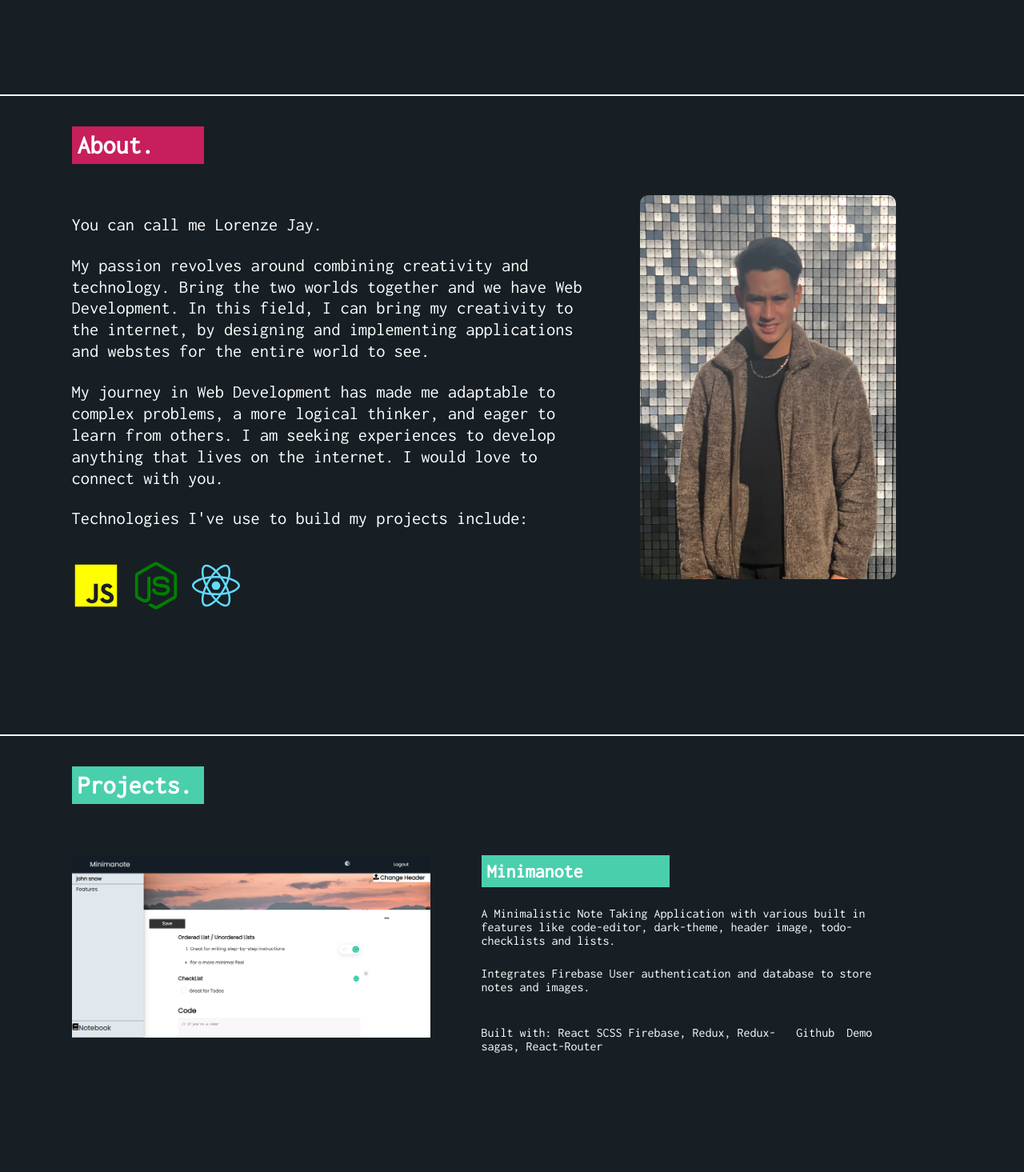
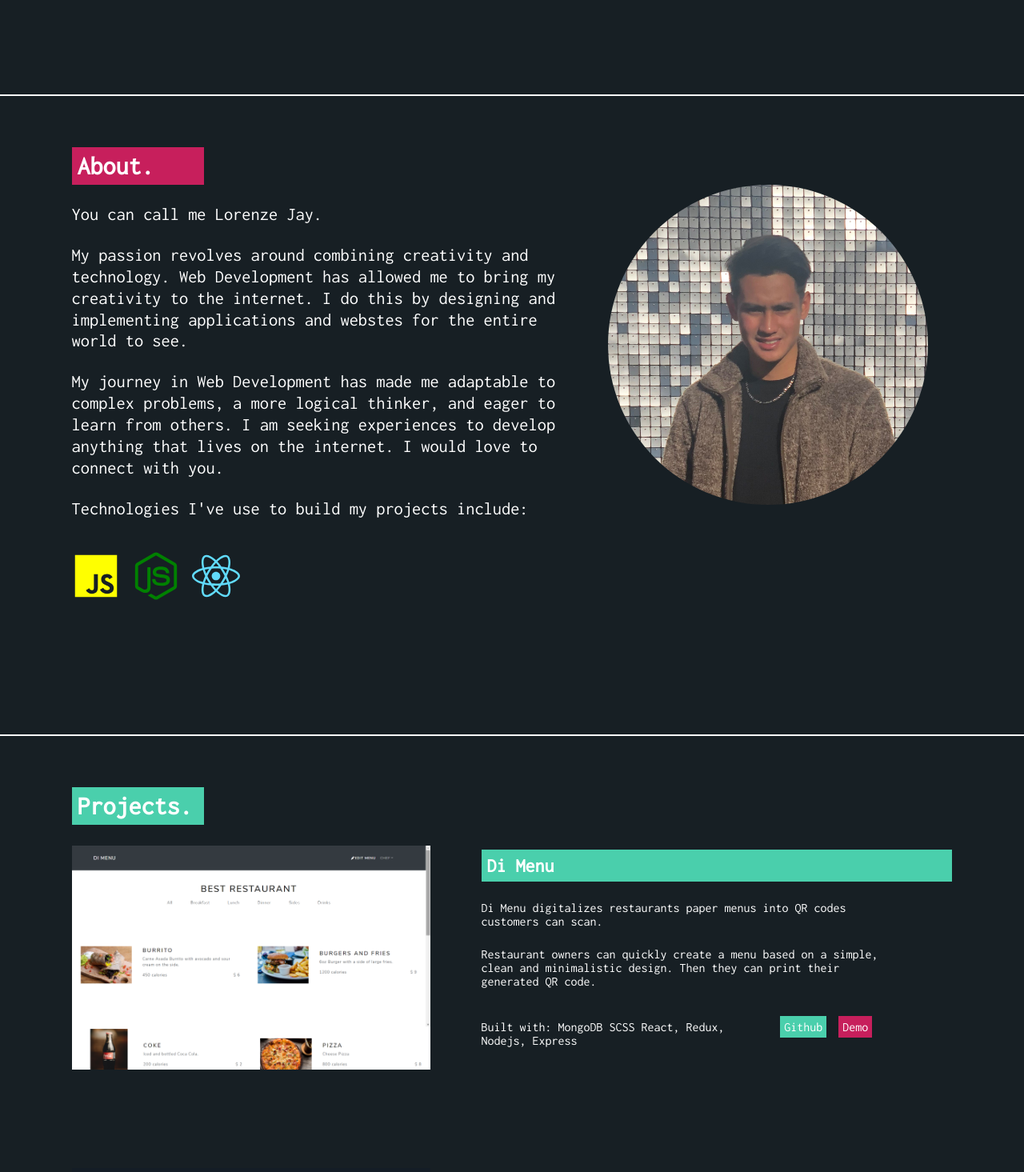
Before and after one commit to lorenzejay/portfolio, a React (Create React App) app: page / in a window 1280 px wide. Shown: the part 680-2145 px from the top of the page at 80% size. Built offline with nearby package versions, Linux system fonts and the light colour scheme.

Commit message:
adjusting for mobile view and added a new item for workr works

```diff
--- a/src/Components/About/About.js
+++ b/src/Components/About/About.js
@@ -11,7 +11,12 @@ function About() {
   const { darkThemeActive } = darkTheme;
 
   return (
-    <section style={{ backgroundColor: darkThemeActive ? "#171F24" : "white",  borderBottom: !darkThemeActive && "3px solid #333333"}}>
+    <section
+      style={{
+        backgroundColor: darkThemeActive ? "#171F24" : "white",
+        borderBottom: !darkThemeActive && "3px solid #333333",
+      }}
+    >
       <div className="section-title">
         <h3 id="about" style={{ color: darkThemeActive ? "white" : "white" }}>
           About.
@@ -24,10 +29,9 @@ function About() {
         >
           <p>You can call me Lorenze Jay.</p>
           <p>
-            My passion revolves around combining creativity and technology. Bring the two worlds
-            together and we have Web Development. In this field, I can bring my creativity to the
-            internet, by designing and implementing applications and webstes for the entire world to
-            see.
+            My passion revolves around combining creativity and technology. Web Development has
+            allowed me to bring my creativity to the internet. I do this by designing and
+            implementing applications and webstes for the entire world to see.
           </p>
           <p>
             My journey in Web Development has made me adaptable to complex problems, a more logical
--- a/src/Components/About/styles.scss
+++ b/src/Components/About/styles.scss
@@ -1,11 +1,12 @@
 section {
+  padding: 5% 0;
   color: white;
   min-height: 100vh;
   border-bottom: 2px solid white;
 }
 
 .section-title {
-  padding: 3% 7%;
+  padding: 0% 7%;
   h3 {
     font-size: 2rem;
     background-color: #c71f5c;
@@ -49,11 +50,13 @@ section p {
   margin-right: 15px;
 }
 .profile-pic {
-  width: 25vw;
-  height: 60vh;
+  width: 400px;
+  height: 400px;
   display: grid;
+  object-fit: cover;
+  object-position: top;
   margin: 0 auto;
-  border-radius: 10px;
+  border-radius: 50%;
 }
 
 @media only screen and (max-width: 600px) {
@@ -72,10 +75,8 @@ section p {
     width: 100%;
   }
   .profile-pic {
-    width: 65vw;
-    height: 50vh;
-    margin-top: 5vh;
-    padding-bottom: 5vh;
-    border-radius: 5px;
+    width: 300px;
+    height: 300px;
+    margin: 5vh auto;
   }
 }
--- a/src/Components/Footer/Footer.js
+++ b/src/Components/Footer/Footer.js
@@ -15,7 +15,11 @@ function Footer() {
       }}
     >
       <h2>Contact</h2>
-      <p>Lorenzejay@gmail.com</p>
+      <p>
+        <a style={{ color: "white" }} href="mailto:lorenzejay@gmail.com">
+          Email me here: lorenzejay@gmail.com
+        </a>
+      </p>
 
       <div className="contact-links">
         <a href="https://github.com/lorenzejay" className="github-link">
--- a/src/Components/Footer/styles.scss
+++ b/src/Components/Footer/styles.scss
@@ -7,9 +7,17 @@ footer {
   color: white;
   padding: 5% 0;
   height: 30vh;
-  .linkedIn-link:hover {
-    background-color: #c71f5c;
-    color: white;
+  .linkedIn-link {
+    &:hover {
+      background-color: #c71f5c;
+      color: white;
+    }
+  }
+  .github-link {
+    background: none;
+    &:hover {
+      background-color: #4acfac;
+    }
   }
 }
 
@@ -18,17 +26,15 @@ footer p {
 }
 
 footer a {
-  color: #c71f5c;
+  color: white;
+  padding: 5px;
 }
 
 footer .contact-links {
   width: 13vw;
   display: flex;
   justify-content: space-around;
-}
-
-footer a:hover {
-  color: white;
+  align-items: center;
 }
 
 @media only screen and (max-width: 600px) {
--- a/src/Components/Main/Main.js
+++ b/src/Components/Main/Main.js
@@ -33,8 +33,8 @@ function Main() {
         </div>
         <div>
           <p className="main-description" style={{ color: darkThemeActive ? "#8892b0" : "black" }}>
-            I am a Web Developer based in Los Angeles, California specialized in front-web
-            development. I can build exceptional websites, applications and everything in between.
+            I am a Web Developer from Los Angeles, California specialized in Frontend-Web
+            Development. I can build exceptional websites, applications and everything in between.
           </p>
         </div>
         <Modal modalTitle="📄Resume">
--- a/src/Components/Navbar/styles.scss
+++ b/src/Components/Navbar/styles.scss
@@ -30,6 +30,11 @@ nav {
   align-items: center;
   justify-content: space-around;
   width: 30%;
+  li {
+    a {
+      padding: 5px;
+    }
+  }
 }
 
 .nav-links a {
--- a/src/Components/Works/Works.js
+++ b/src/Components/Works/Works.js
@@ -1,7 +1,8 @@
 import React, { useContext, useState } from "react";
-import Covid19Project from "../Images/ljaph-Covid-19-Tracker-screenshot.png"
+import Covid19Project from "../Images/ljaph-Covid-19-Tracker-screenshot.png";
 import weatherApp from "../Images/weather-application.png";
 import minimanoteApp from "../Images/minimanote-screenshot.png";
+import diMenuMenu from "../Images/dimenu-menu.png";
 import AOS from "aos";
 import "aos/dist/aos.css";
 import DarkThemeContext from "../../Context/Theme";
@@ -13,7 +14,16 @@ function Works() {
   const darkTheme = useContext(DarkThemeContext);
   const { darkThemeActive } = darkTheme;
   const [workContent] = useState([
-
+    {
+      img: diMenuMenu,
+      title: "Di Menu",
+      text1: "Di Menu digitalizes restaurants paper menus into QR codes customers can scan.",
+      text2:
+        "Restaurant owners can quickly create a menu based on a simple, clean and minimalistic design. Then they can print their generated QR code.",
+      technologies: ["MongoDB", "SCSS", "React, Redux, Nodejs, Express"],
+      projectLink: "https://github.com/lorenzejay/dMenu",
+      demoLink: "https://dimenu.herokuapp.com/",
+    },
     {
       img: minimanoteApp,
       title: "Minimanote",
@@ -24,12 +34,13 @@ function Works() {
       projectLink: "https://github.com/lorenzejay/ljaph-minimanote",
       demoLink: "https://ljaph-minimanote.web.app/",
     },
- {
+    {
       img: Covid19Project,
       title: "Covid-19-Tracker",
       text1:
         "Project using Covid-19 Data API to list out total cases, total deaths, and total recovered from Covid-19.",
-      text2: "You can see results from 186 countries. Includes Data Visualization with Recharts which illustrates data over a 6 month span with colorful graphs.",
+      text2:
+        "You can see results from 186 countries. Includes Data Visualization with Recharts which illustrates data over a 6 month span with colorful graphs.",
       technologies: ["React", "Context-API", "SCSS", "COVID-19 API", "ReCharts"],
       projectLink: "https://github.com/lorenzejay/ljaph-Covid-19-Tracker",
       demoLink: "https://lorenzejay.github.io/ljaph-Covid-19-Tracker/",
@@ -92,7 +103,10 @@ function Works() {
           <p className="works-description">{item.text2}</p>
           <div className="works-technologies" style={{ color: darkThemeActive ? "white" : "grey" }}>
             <p>Built with: {item.technologies.join(" ")}</p>
-            <div style={{ color: darkThemeActive ? "white" : "black" }}>
+            <div
+              style={{ color: darkThemeActive ? "white" : "black" }}
+              className="github-demo-links"
+            >
               <a
                 className="works-links github-link"
                 href={item.projectLink}
--- a/src/Components/Works/styles.scss
+++ b/src/Components/Works/styles.scss
@@ -1,9 +1,10 @@
 .works {
   background: #243447;
   color: white;
+  padding: 5% 0;
   .works-title {
-    width: 40%;
     padding: 7px;
+    margin: 5px 0;
   }
   .works-title:nth-child(odd) {
     background-color: #4acfac;
@@ -36,6 +37,9 @@
 
 .works-img {
   width: 35vw;
+  max-height: 35vh;
+  object-fit: cover;
+  object-position: top;
 }
 
 .works-description {
@@ -56,14 +60,14 @@
   color: white;
 }
 
-.github-link:hover {
-  color: white;
+.github-link {
   background-color: #4acfac;
+  padding: 5px;
 }
 
-.demo-link:hover {
-  color: white;
+.demo-link {
   background-color: #c71f5c;
+  padding: 5px;
 }
 
 .works-links {
@@ -89,4 +93,14 @@
       font-size: 20px;
     }
   }
+  .works-technologies {
+    flex-direction: column;
+    .github-demo-links {
+      margin: 2vh 0;
+      a {
+        margin-left: 0;
+        margin-right: 15px;
+      }
+    }
+  }
 }
```
Also changed, not shown: src/Components/Images/dimenu-menu.png (added).
